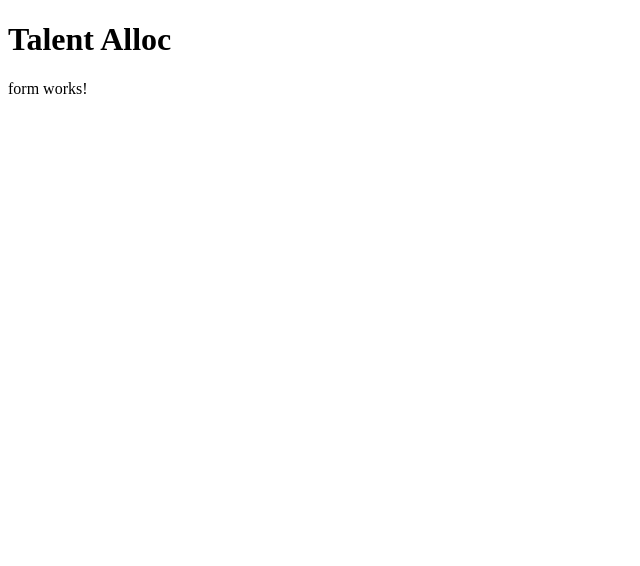
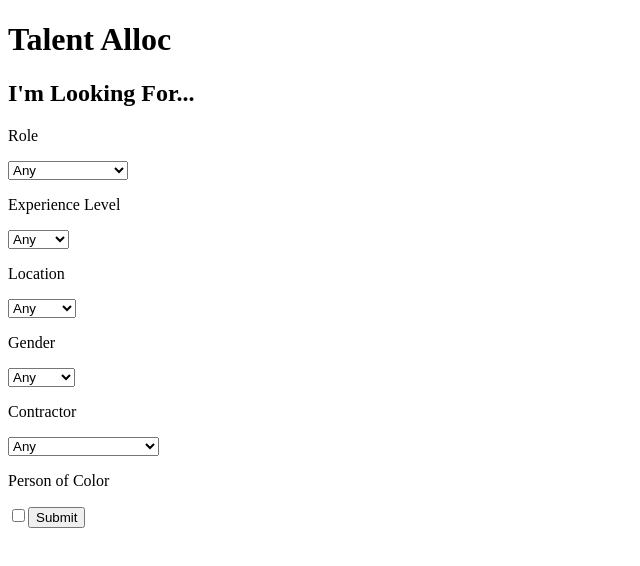
Before and after one commit to jackcurtin/team7_frontend, an Angular app in the folder hackathon-frontend-angular/: page /form in a window 1280 px wide. Shown: the top 566 px of the page, without its empty margins (0-640 px from the left). Built offline with nearby package versions, Linux system fonts and the light colour scheme.

Commit message:
basic form layout created

```diff
--- a/hackathon-frontend-angular/src/app/form/form.component.html
+++ b/hackathon-frontend-angular/src/app/form/form.component.html
@@ -1 +1,39 @@
-<p>form works!</p>
+<form id="resource_search_form">
+  <h2>I'm Looking For...</h2>
+  <p>Role</p>
+  <select id="role_selection" name="role_selection">
+    <option value="">Any</option>
+    <option value="Engr">Engineer</option>
+    <option value="UX">UX</option>
+    <option value="PM">Project Manager</option>
+  </select>
+  <p>Experience Level</p>
+  <select id="experience_selection" name="experience_selection">
+    <option value="">Any</option>
+    <option value="Junior">Junior</option>
+    <option value="Mid">Mid</option>
+    <option value="Senior">Senior</option>
+  </select>
+  <p>Location</p>
+  <select id="location_selection" name="location_selection">
+    <option value="">Any</option>
+    <option value="IL">Illinois</option>
+    <option value="AZ">Arizona</option>
+    <option value="TX">Texas</option>
+  </select>
+  <p>Gender</p>
+  <select id="gender_selection" name="gender_selection">
+    <option value="">Any</option>
+    <option value="F">Female</option>
+    <option value="M">Male</option>
+  </select>
+  <p>Contractor</p>
+  <select id="contractor_selection" name="contractor_selection">
+    <option value="">Any</option>
+    <option value="true">Only Contractor</option>
+    <option value="false">Only Non-Contractors</option>
+  </select>
+  <p>Person of Color</p>
+  <input id="poc_selection" name="poc_selection" type="checkbox" value="1">
+  <input type="submit" value="Submit" id="submit">
+</form>
```
Also changed, not shown: hackathon-frontend-angular/src/app/app.module.ts (+6 -4 lines), 1 other file (tests, documents, lock files or other folders).
